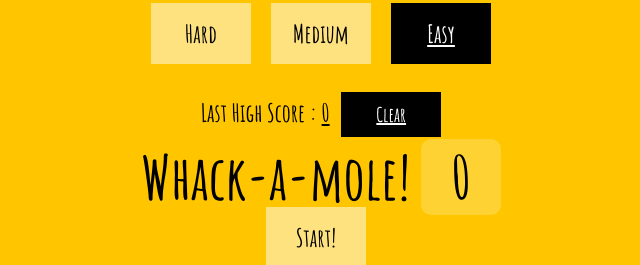
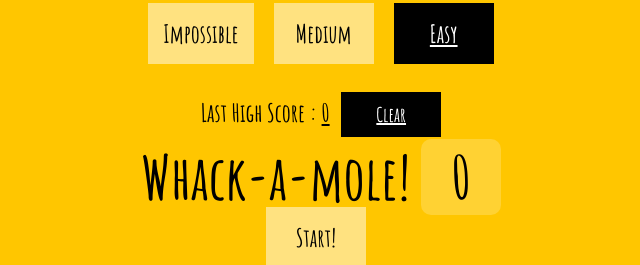
Before and after one commit to arpancodes/arpancodes-js30, a plain HTML site: page day-30/index.html in a window 1280 px wide. Shown: the top 265 px of the page, 319-959 px from the left. Drawn offline with Linux system fonts and the light colour scheme.

Commit message:
Changed Hard to impossible

```diff
--- a/day-30/index.html
+++ b/day-30/index.html
@@ -8,7 +8,7 @@
 </head>
 <body>
   <section class="level-selection">
-    <button class="btn" data-level="hard">Hard</button>
+    <button class="btn" data-level="hard">Impossible</button>
     <button class="btn" data-level="medium">Medium</button>
     <button class="btn" data-level="easy">Easy</button>
   </section>
```
